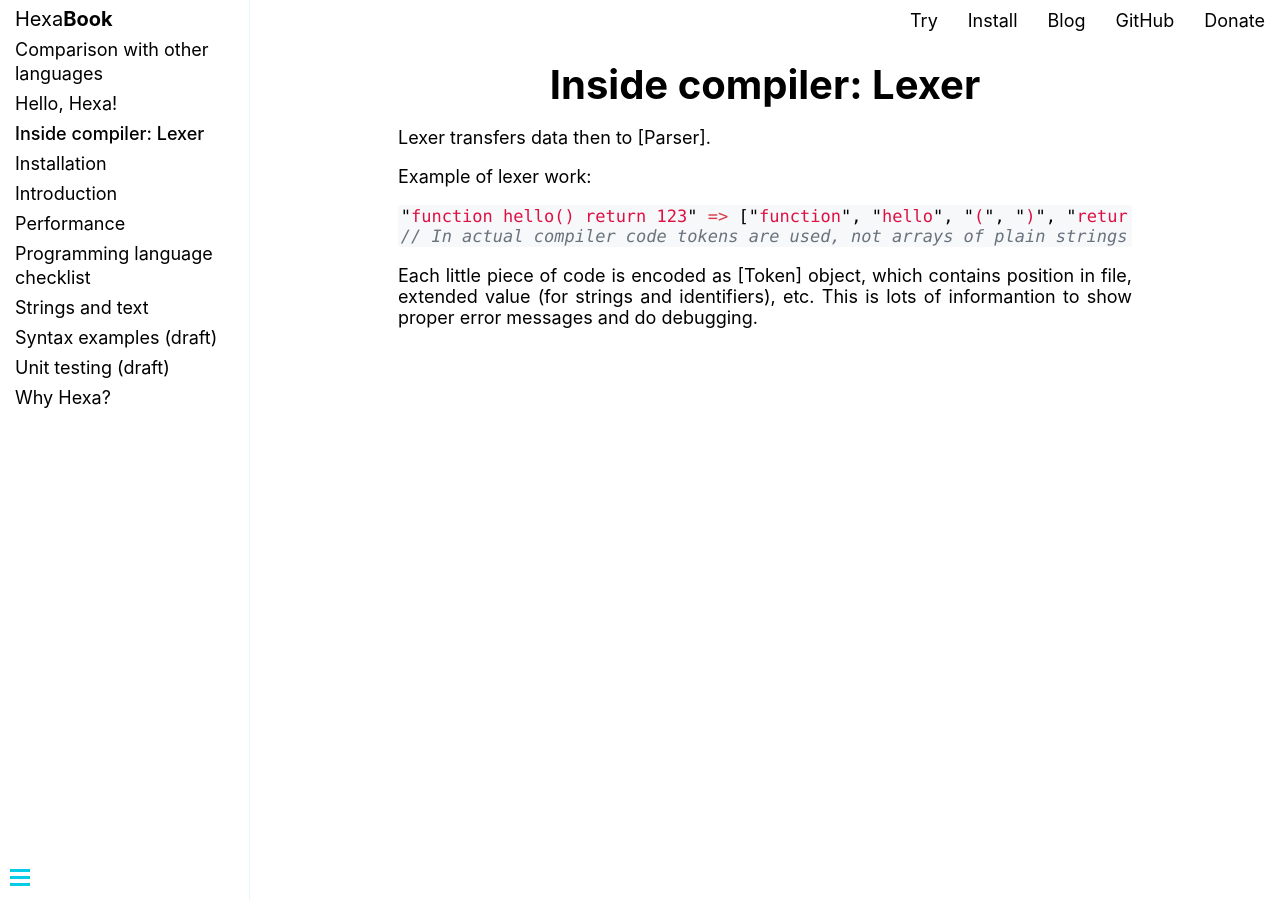
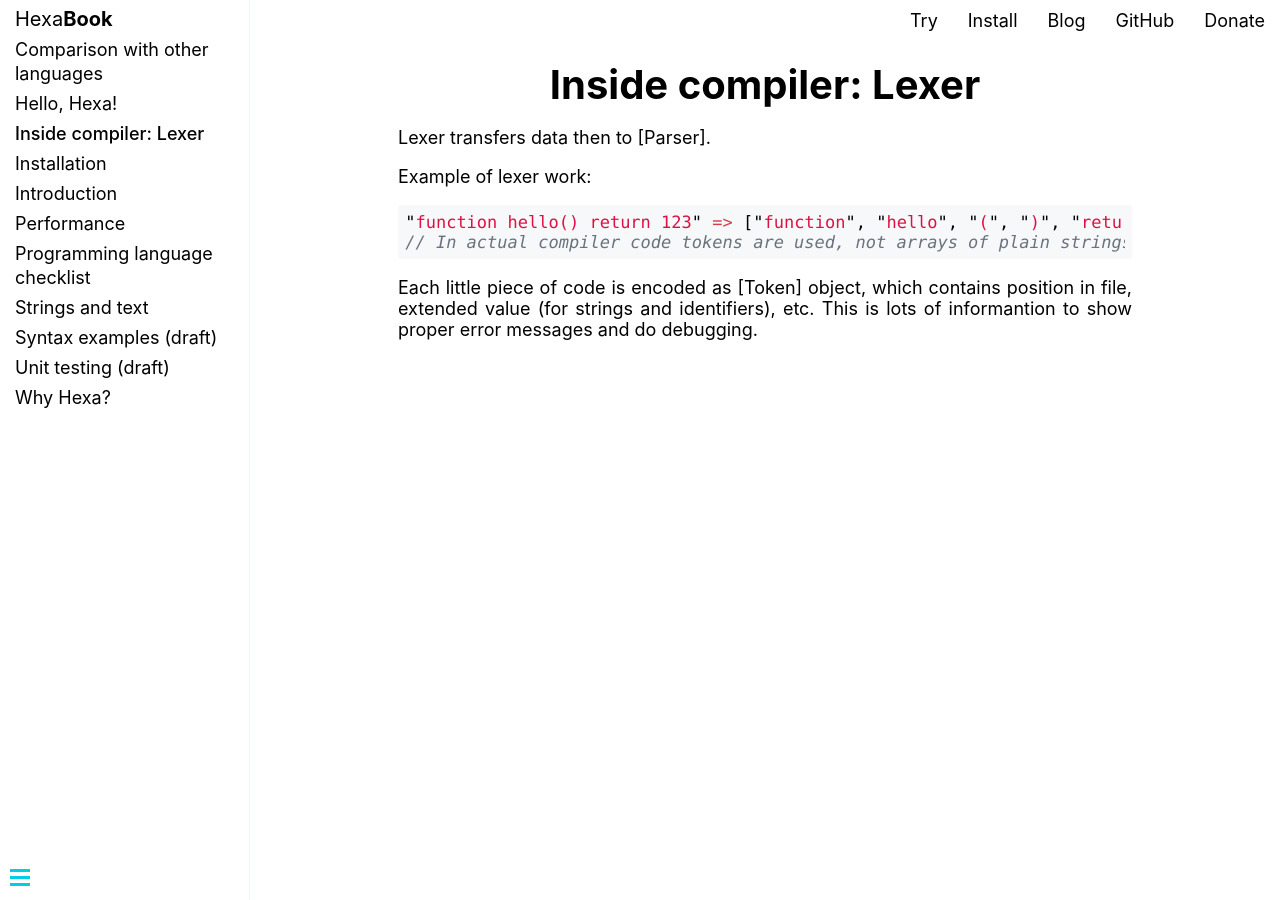
Before and after one commit to hexalang/hexalang.github.io, a Jekyll site: the page built from _book/Lexer.md, in a window 1280 px wide. Built offline with Jekyll 4.4.1, drawn with Linux system fonts in a browser that asks for light colours.

Commit message:
Update book-and-blog.css

```diff
--- a/_includes/book-and-blog.css
+++ b/_includes/book-and-blog.css
@@ -13,3 +13,7 @@ code, code * {
 p code.highlighter-rouge, li code.highlighter-rouge {
     margin: auto;
 }
+
+.article > .highlighter-rouge {
+    padding: 0.4em;
+}
```
